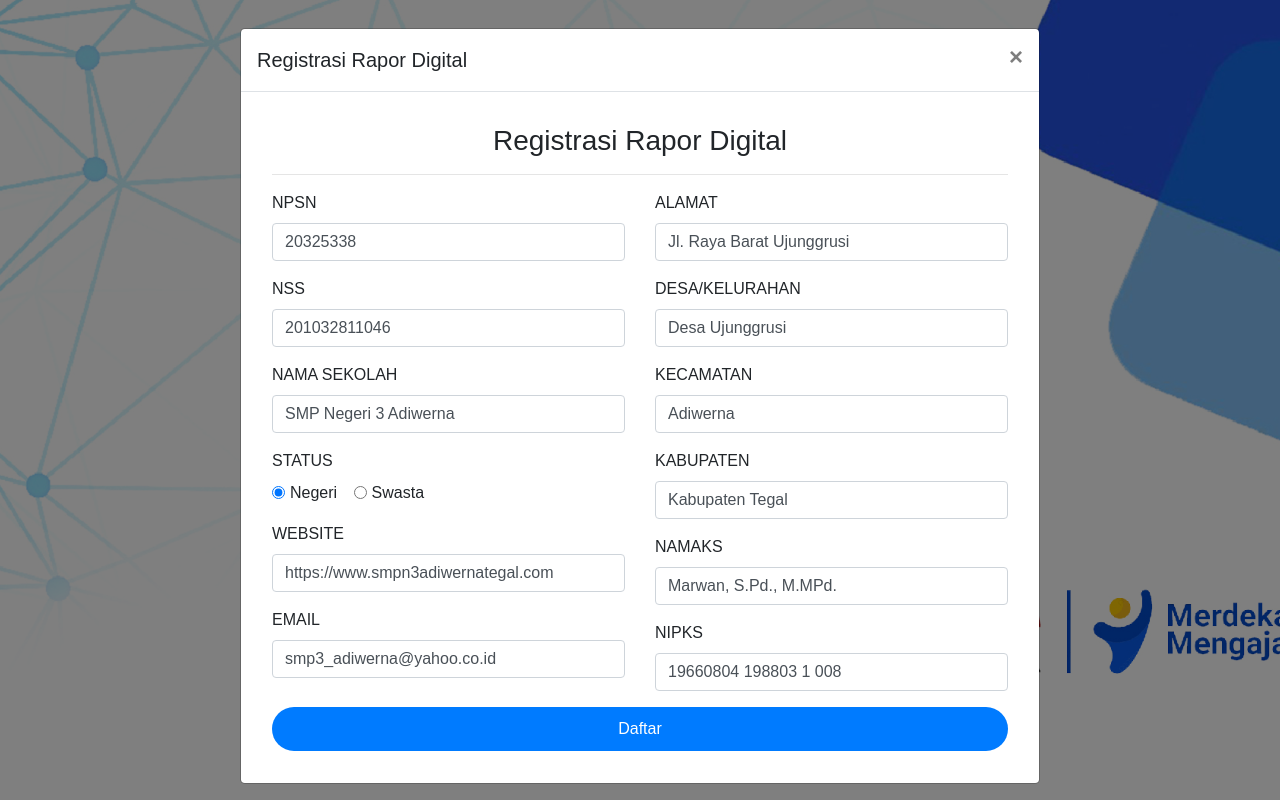
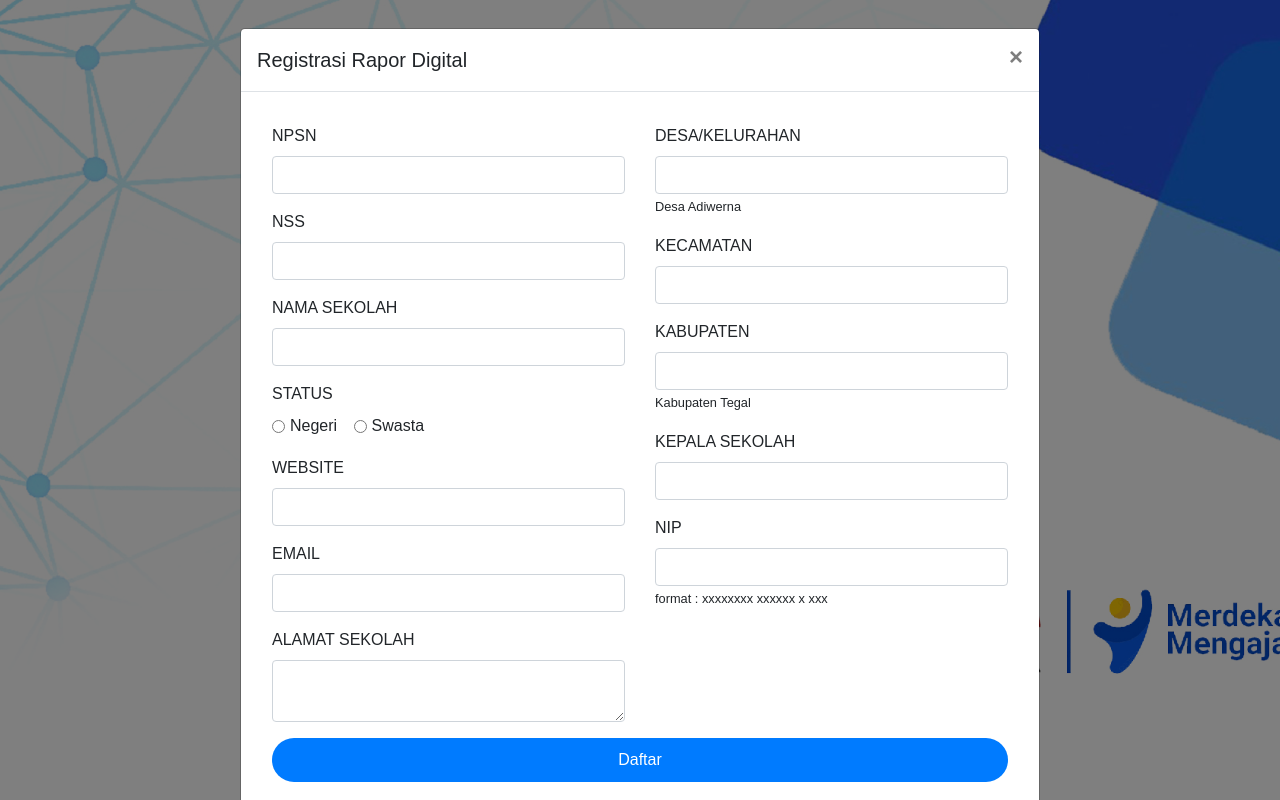
Before and after one commit to ainuxs/reg-rapor-digital, a plain HTML site: page index.html in a window 1280 px wide. Both pictures are taken after a click on the button "Registrasi Rapor Digital". Drawn offline with nearby package versions, Linux system fonts and the light colour scheme.

Commit message:
Update index.html

```diff
--- a/index.html
+++ b/index.html
@@ -75,8 +75,6 @@
           </div>
           <div class="modal-body">
             <div class="container mt-3 mb-3">
-              <center><h3>Registrasi Rapor Digital</h3></center>
-              <hr />
               <form id="registrationForm">
                 <div class="row">
                   <div class="col-md-6">
@@ -87,7 +85,7 @@
                         class="form-control"
                         id="npsn"
                         name="npsn"
-                        value="20325338"
+                        required
                       />
                     </div>
                     <div class="mb-3">
@@ -97,7 +95,7 @@
                         class="form-control"
                         id="nss"
                         name="nss"
-                        value="201032811046"
+                        required
                       />
                     </div>
                     <div class="mb-3">
@@ -109,7 +107,7 @@
                         class="form-control"
                         id="namaSekolah"
                         name="namaSekolah"
-                        value="SMP Negeri 3 Adiwerna"
+                        required
                       />
                     </div>
                     <div class="mb-3">
@@ -121,7 +119,7 @@
                           name="status"
                           id="negeri"
                           value="Negeri"
-                          checked
+                          required
                         />
                         <label class="form-check-label" for="negeri"
                           >Negeri</label
@@ -132,8 +130,9 @@
                           class="form-check-input"
                           type="radio"
                           name="status"
+                          value="Swasta"
                           id="swasta"
-                          value="Swasta"
+                          required
                         />
                         <label class="form-check-label" for="swasta"
                           >Swasta</label
@@ -147,7 +146,7 @@
                         class="form-control"
                         id="website"
                         name="website"
-                        value="https://www.smpn3adiwernategal.com"
+                        required
                       />
                     </div>
                     <div class="mb-3">
@@ -157,21 +156,22 @@
                         class="form-control"
                         id="email"
                         name="email"
-                        value="smp3_adiwerna@yahoo.co.id"
+                        required
                       />
+                    </div>
+                    <div class="mb-3">
+                      <label for="alamat" class="form-label"
+                        >ALAMAT SEKOLAH</label
+                      >
+                      <textarea
+                        class="form-control"
+                        id="alamat"
+                        name="alamat"
+                        required
+                      ></textarea>
                     </div>
                   </div>
                   <div class="col-md-6">
-                    <div class="mb-3">
-                      <label for="alamat" class="form-label">ALAMAT</label>
-                      <input
-                        type="text"
-                        class="form-control"
-                        id="alamat"
-                        name="alamat"
-                        value="Jl. Raya Barat Ujunggrusi"
-                      />
-                    </div>
                     <div class="mb-3">
                       <label for="desaKelurahan" class="form-label"
                         >DESA/KELURAHAN</label
@@ -181,8 +181,9 @@
                         class="form-control"
                         id="desaKelurahan"
                         name="desaKelurahan"
-                        value="Desa Ujunggrusi"
+                        required
                       />
+                      <small>Desa Adiwerna</small>
                     </div>
                     <div class="mb-3">
                       <label for="kecamatan" class="form-label"
@@ -193,7 +194,7 @@
                         class="form-control"
                         id="kecamatan"
                         name="kecamatan"
-                        value="Adiwerna"
+                        required
                       />
                     </div>
                     <div class="mb-3">
@@ -205,28 +206,32 @@
                         class="form-control"
                         id="kabupaten"
                         name="kabupaten"
-                        value="Kabupaten Tegal"
+                        required
                       />
+                      <small>Kabupaten Tegal</small>
                     </div>
                     <div class="mb-3">
-                      <label for="namaks" class="form-label">NAMAKS</label>
+                      <label for="namaks" class="form-label"
+                        >KEPALA SEKOLAH</label
+                      >
                       <input
                         type="text"
                         class="form-control"
                         id="namaks"
                         name="namaks"
-                        value="Marwan, S.Pd., M.MPd."
+                        required
                       />
                     </div>
                     <div class="mb-3">
-                      <label for="nipks" class="form-label">NIPKS</label>
+                      <label for="nipks" class="form-label">NIP</label>
                       <input
                         type="text"
                         class="form-control"
                         id="nipks"
                         name="nipks"
-                        value="19660804 198803 1 008"
+                        required
                       />
+                      <small>format : xxxxxxxx xxxxxx x xxx</small>
                     </div>
                     <div class="mb-3">
                       <input
@@ -234,10 +239,8 @@
                         class="form-control"
                         id="datetime"
                         name="datetime"
-                        value=""
                       />
                     </div>
-
                     <script>
                       document.addEventListener(
                         "DOMContentLoaded",
@@ -263,7 +266,6 @@
                     </script>
                   </div>
                 </div>
-
                 <button
                   type="submit"
                   class="btn btn-primary"
@@ -273,25 +275,6 @@
                 </button>
               </form>
             </div>
-
-            <script>
-              document
-                .getElementById("registrationForm")
-                .addEventListener("submit", function (e) {
-                  e.preventDefault();
-                  var formData = new FormData(this);
-                  fetch(
-                    "https://script.google.com/macros/s/AKfycbynsr0DbP95ntDVbq_2UJYH4BfGXxy4uPKwXJGINLOnnCto3_fP58DSRHy_G1I5jhCHew/exec",
-                    {
-                      method: "POST",
-                      body: formData,
-                    }
-                  )
-                    .then((response) => response.text())
-                    .then((data) => alert(data))
-                    .catch((error) => console.error("Error:", error));
-                });
-            </script>
           </div>
         </div>
       </div>
@@ -309,15 +292,24 @@
           e.preventDefault();
           var formData = new FormData(this);
           fetch(
-            "https://script.google.com/macros/s/AKfycbynsr0DbP95ntDVbq_2UJYH4BfGXxy4uPKwXJGINLOnnCto3_fP58DSRHy_G1I5jhCHew /exec",
+            "https://script.google.com/macros/s/AKfycbynsr0DbP95ntDVbq_2UJYH4BfGXxy4uPKwXJGINLOnnCto3_fP58DSRHy_G1I5jhCHew/exec",
             {
               method: "POST",
               body: formData,
             }
           )
             .then((response) => response.text())
-            .then((data) => alert(data))
-            .catch((error) => console.error("Error:", error));
+            .then((data) => {
+              alert(data); // Tampilkan pesan respons
+              if (data.toLowerCase().includes("berhasil")) {
+                // Jika respons mengandung kata "berhasil", lakukan refresh
+                location.reload();
+              }
+            })
+            .catch((error) => {
+              console.error("Error:", error);
+              alert("Terjadi kesalahan, silakan coba lagi.");
+            });
         });
     </script>
   </body>
```
